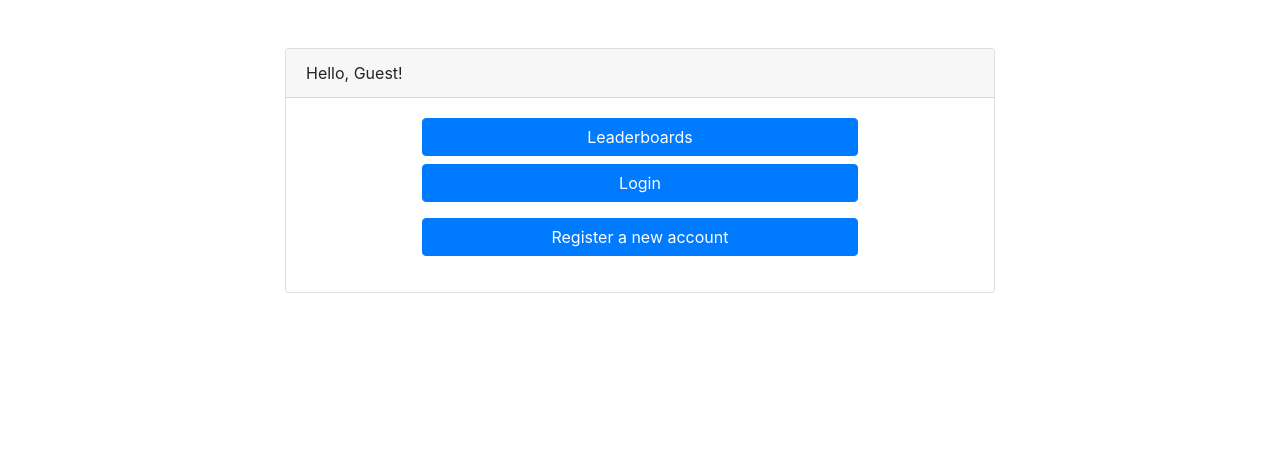
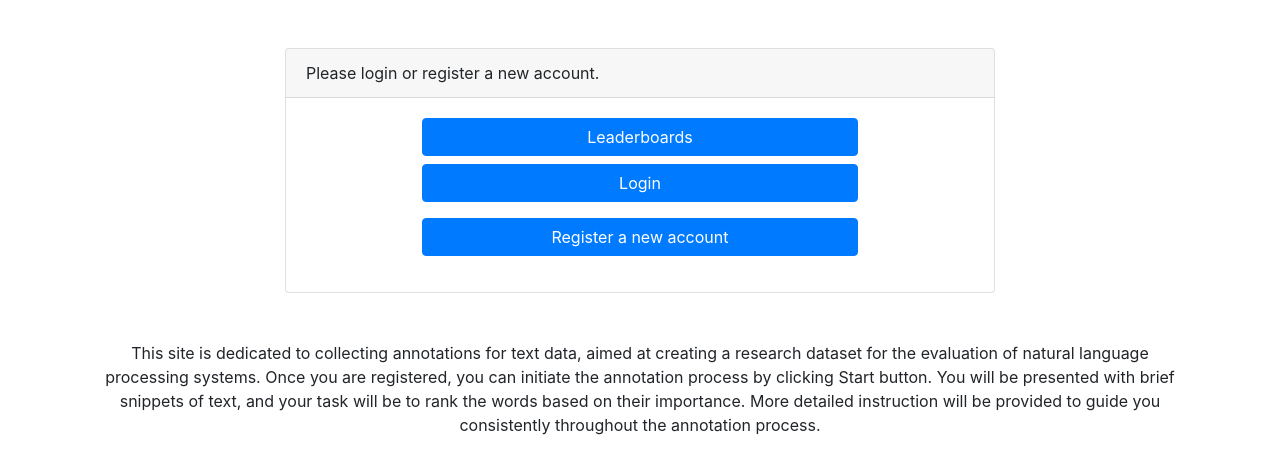
Before and after one commit to adam-osusky/wir, a Django app: page /dashboard/ in a window 1280 px wide. Shown: the part 56-530 px from the top of the page. Run offline with Django 4.2, Linux system fonts and the light colour scheme.

Commit message:
dashboard&task: add descriptive text
- in dashboard some intro about the site
- in task detail - instruction for the annotator

```diff
--- a/ranker_site/rankings/templates/rankings/task_detail.html
+++ b/ranker_site/rankings/templates/rankings/task_detail.html
@@ -14,6 +14,11 @@
         </div>
 
     <button class="btn btn-primary mt-4" onclick="submitOrder()">Submit Order</button>
+
+    <div class="mt-5 text-center">
+      <p>Arrange the words in descending order by their importance. You are not required to rank every word. Create an order for the most important ones; any unranked words will receive the last rank, and they should be considered to have similar importance. Importance is the measure of a word's contribution to the overall meaning of the context. Indicating the extent to which the removal of a word would diminish the information conveyed by the context.</p>
+    </div>
+
   </div>
 
   <script>
--- a/ranker_site/users/templates/users/dashboard.html
+++ b/ranker_site/users/templates/users/dashboard.html
@@ -6,7 +6,11 @@
     <div class="col-md-8">
       <div class="card">
         <div class="card-header">
-          Hello, {{ user.username|default:'Guest' }}!
+          {% if user.is_authenticated %}
+          Welcome, {{ user.username|default:'Guest' }}!
+          {% else %}
+          Please login or register a new account.
+          {% endif %}
         </div>
         <div class="card-body">
           <div class="row">
@@ -25,5 +29,8 @@
       </div>
     </div>
   </div>
+  <div class="mt-5 text-center">
+    <p>This site is dedicated to collecting annotations for text data, aimed at creating a research dataset for the evaluation of natural language processing systems. Once you are registered, you can initiate the annotation process by clicking Start button. You will be presented with brief snippets of text, and your task will be to rank the words based on their importance. More detailed instruction will be provided to guide you consistently throughout the annotation process.</p>
+  </div>
 </div>
 {% endblock %}
```
